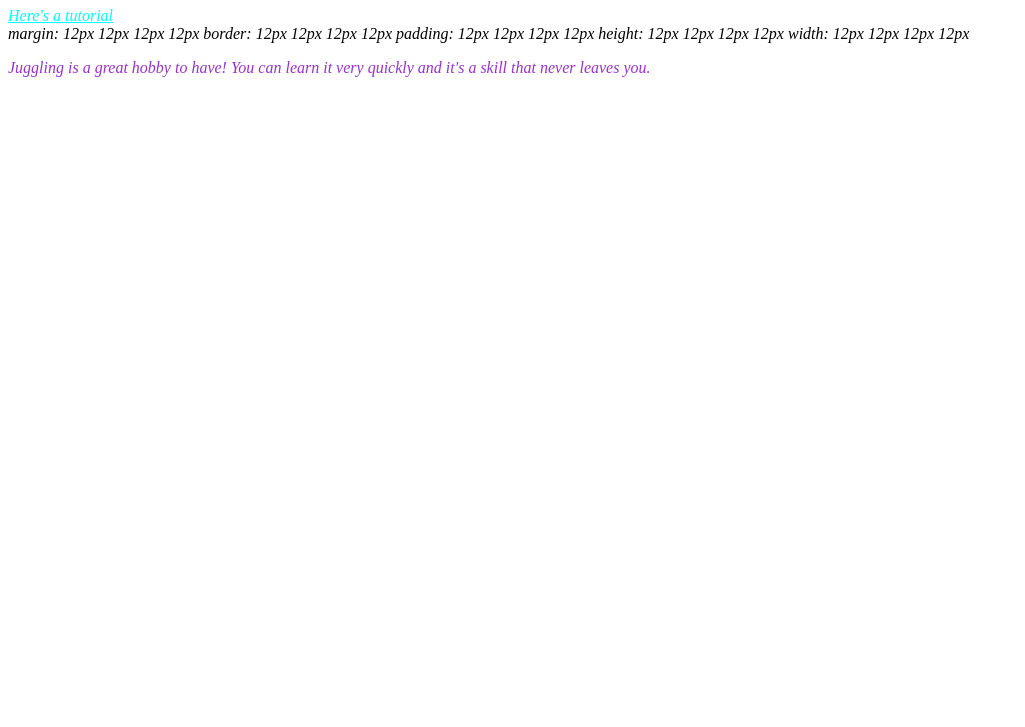
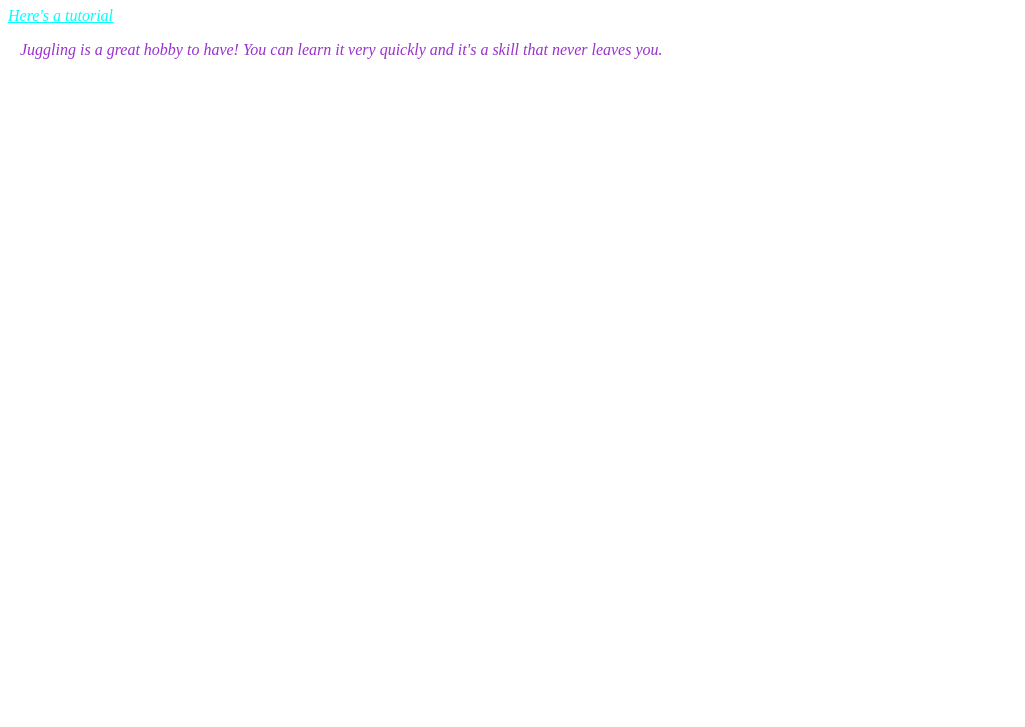
Before and after one commit to SpenceSimm/SpenceSimm.github.io, a plain HTML site: page index.html in a window 1280 px wide. Shown: the part 73-800 px from the top of the page, without its empty margins (0-1025 px from the left). Drawn offline with Linux system fonts and the light colour scheme.

Commit message:
real final commit

```diff
--- a/index.html
+++ b/index.html
@@ -13,13 +13,8 @@
             <a href="https://www.youtube.com/watch?v=x2_j6kMg1co&ab_channel=NielsDuinker" id="link">Here's a tutorial</a>
         </div>
         <div id="explanation-div" class="class1">
-            margin: 12px 12px 12px 12px
-            border: 12px 12px 12px 12px
-            padding: 12px 12px 12px 12px
-            height: 12px 12px 12px 12px
-            width: 12px 12px 12px 12px
             <p>Juggling is a great hobby to have! You can learn it very quickly and it's a skill that never leaves you.</p>
-            <img url="https://www.google.com/url?sa=i&url=https%3A%2F%2Fbusinessmagazinegainesville.com%2Fjuggling-for-business%2F&psig=AOvVaw20AjB8Y2sCcUiVR_vwP43m&ust=1665782277672000&source=images&cd=vfe&ved=0CAwQjRxqFwoTCPCn2t2Q3voCFQAAAAAdAAAAABAD">
+            <img url="https://businessmagazinegainesville.com/wp-content/uploads/2018/01/jugglingforbusiness.jpg">
         </div>
     </body>
     <style>
@@ -34,5 +29,14 @@
         .class1{
             font-style: italic;
         }
+
+        #explanation-div{
+            margin: 12px 12px 12px 12px;
+            border:auto;
+            padding:auto;
+            height:auto;
+            width:auto;
+        }
+
     </style>
 </html>
```
